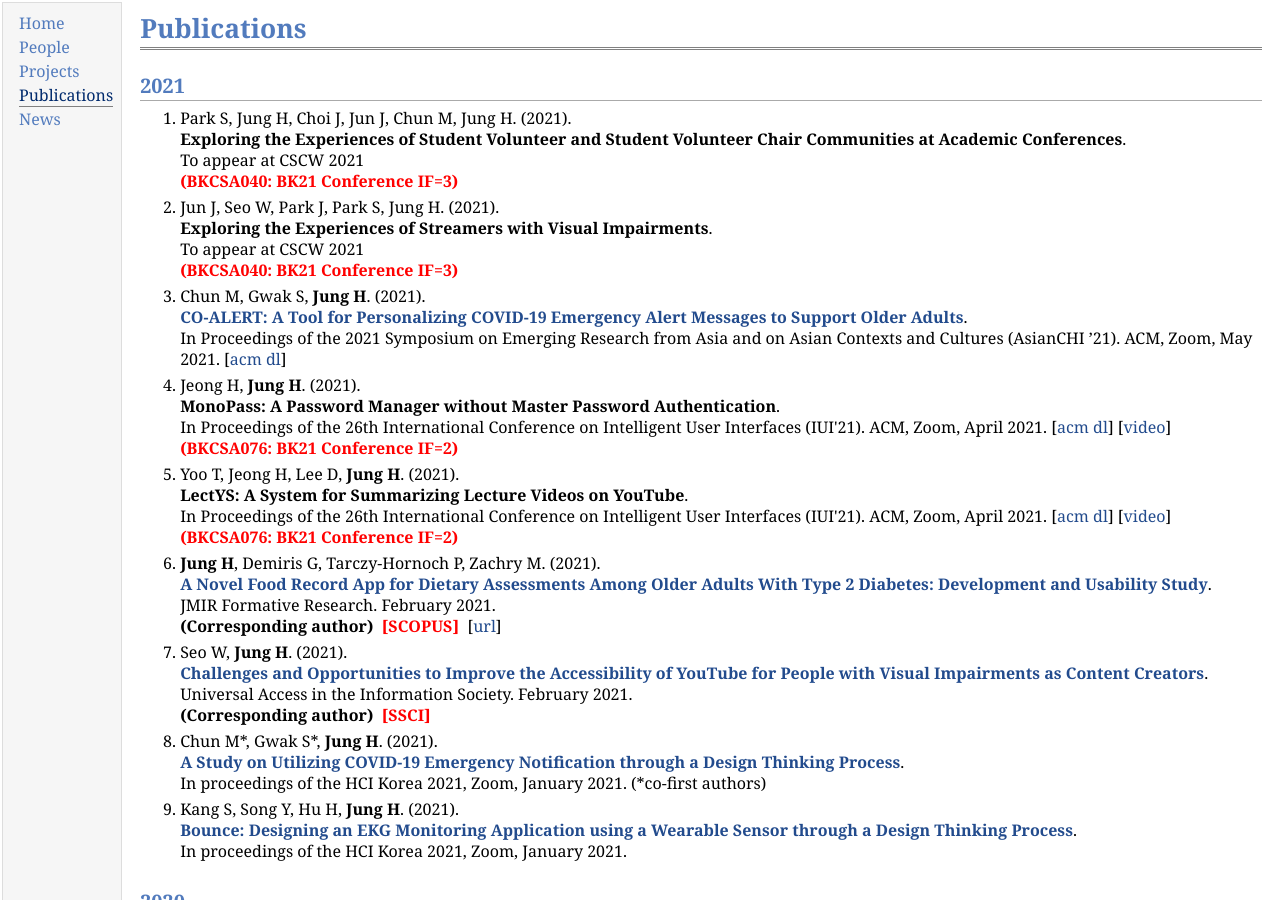
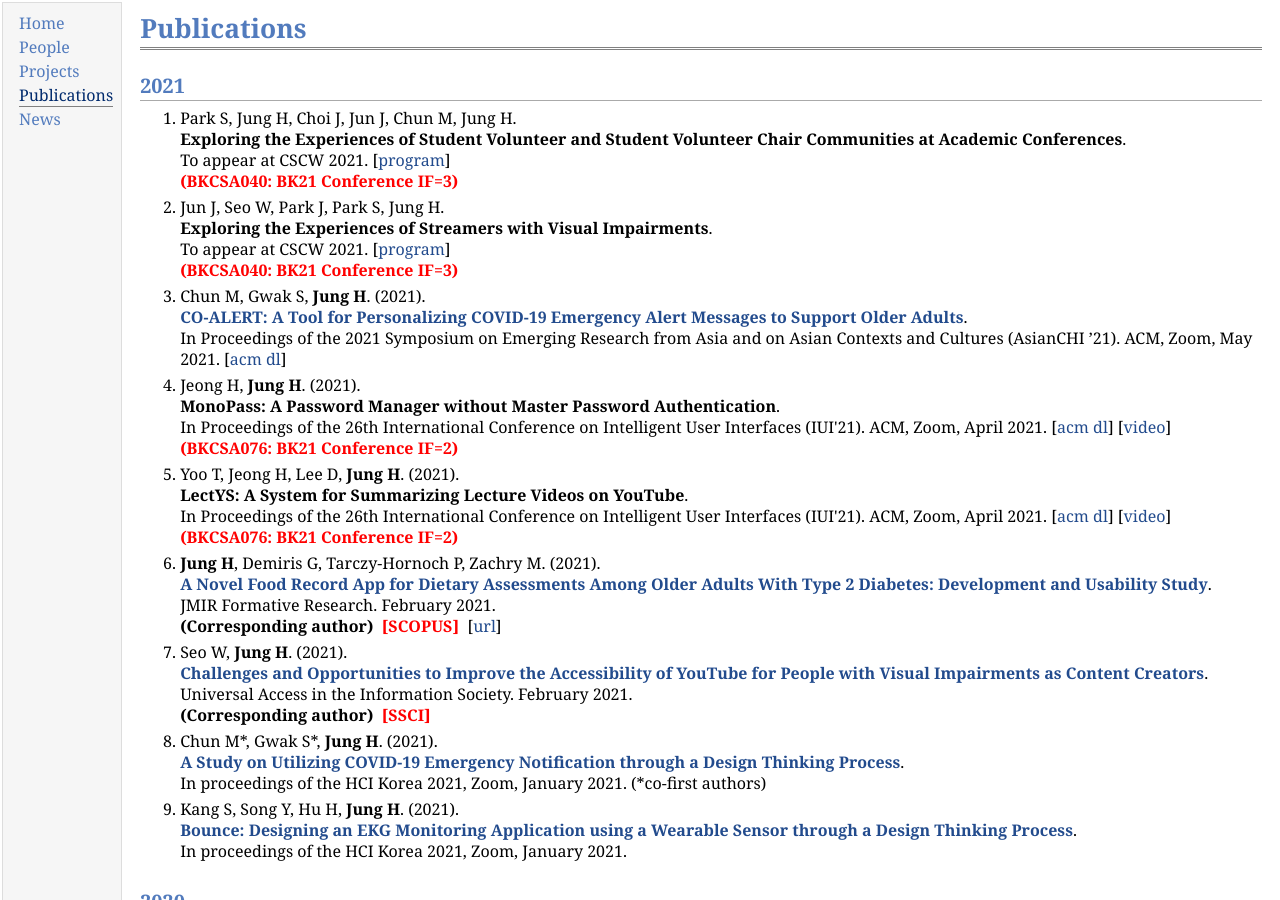
Before and after one commit to hcail/hcail-backup.github.io, a Jekyll site: the page pub/pub.html, which Jekyll copies as it is, in a window 1280 px wide and 900 px high. Built offline with Jekyll 4.4.1, drawn with Linux system fonts in a browser that asks for light colours.

Commit message:
pub updated

```diff
--- a/pub/pub.html
+++ b/pub/pub.html
@@ -29,16 +29,18 @@
 <br /><font size=+0.5><b>Design Considerations for Developing Data Profiling Tools for Distributed Electronic Health Data Networks</b></font>.
 <br /> In preparation for review at Journal of the American Medical Informatics Association (JAMIA).&nbsp;<font color=red size=+0.5><b>[SCI]</b></font></p>
 </li> -->
-<li><p>Park S, Jung H, Choi J, Jun J, Chun M, Jung H. (2021).
+<li><p>Park S, Jung H, Choi J, Jun J, Chun M, Jung H.
 <br /><font size=+0.5><b>Exploring the Experiences of Student Volunteer and Student Volunteer Chair Communities at Academic Conferences</b></font>.
-<br />To appear at CSCW 2021
+<br />To appear at CSCW 2021.
+[<a href="https://programs.sigchi.org/cscw/2021/program/content/64079">program</a>]
 <!-- the Proceedings of the ACM on Human-Computer Interaction. 5, CSCW2, Article 455 (October 2021).-->
 <br /><font color=red size=+0.5><b>(BKCSA040: BK21 Conference IF=3)</b></font>
 </p>
 </li>
-<li><p>Jun J, Seo W, Park J, Park S, Jung H. (2021).
+<li><p>Jun J, Seo W, Park J, Park S, Jung H.
 <br /><font size=+0.5><b>Exploring the Experiences of Streamers with Visual Impairments</b></font>.
-<br />To appear at CSCW 2021
+<br />To appear at CSCW 2021.
+[<a href="https://programs.sigchi.org/cscw/2021/program/content/64125">program</a>]
 <!-- the Proceedings of the ACM on Human-Computer Interaction. 5, CSCW2, Article 297 (October 2021).-->
 <br /><font color=red size=+0.5><b>(BKCSA040: BK21 Conference IF=3)</b></font>
 </p>
```
